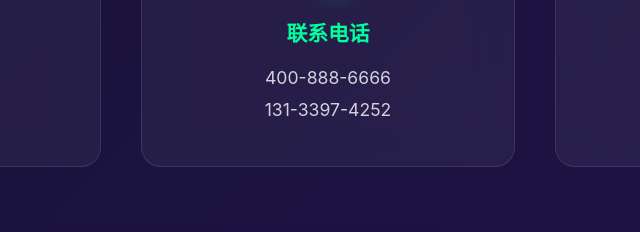
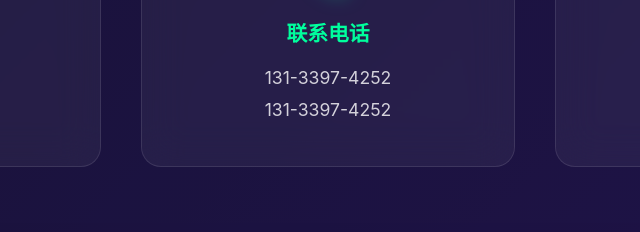
Before and after one commit to zhaozhaoba/BatteryAI, a plain HTML site: page index.html in a window 1280 px wide. Shown: the part 5112-5344 px from the top of the page, 312-952 px from the left. Drawn offline with Linux system fonts and the light colour scheme.

Commit message:
更新代码

```diff
--- a/index.html
+++ b/index.html
@@ -1002,7 +1002,7 @@
                         <div class="contact-item">
                             <div class="contact-icon">📞</div>
                             <h4>联系电话</h4>
-                            <p>400-888-6666<br>131-3397-4252</p>
+                            <p>131-3397-4252<br>131-3397-4252</p>
                         </div>
                         <div class="contact-item">
                             <div class="contact-icon">✉️</div>
```
